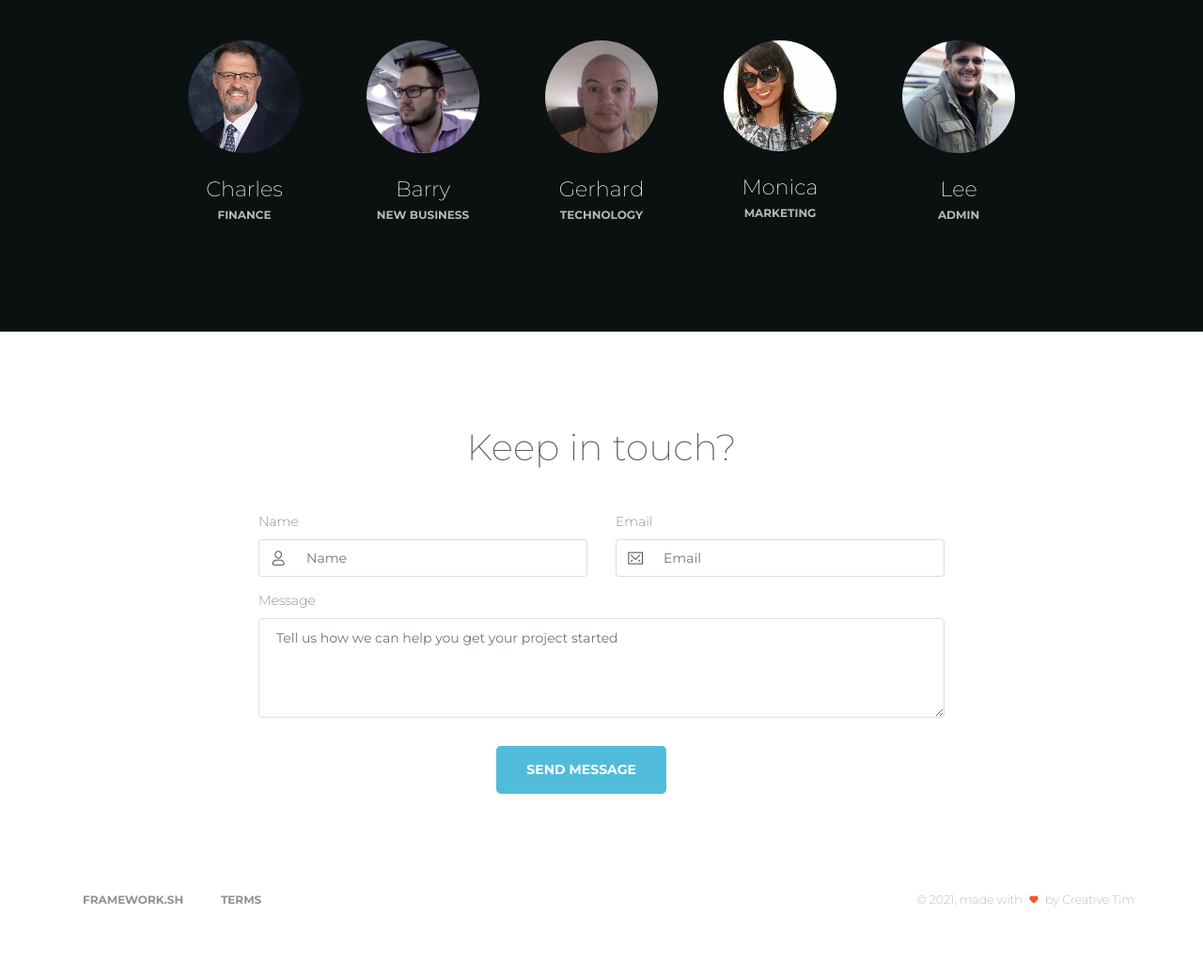
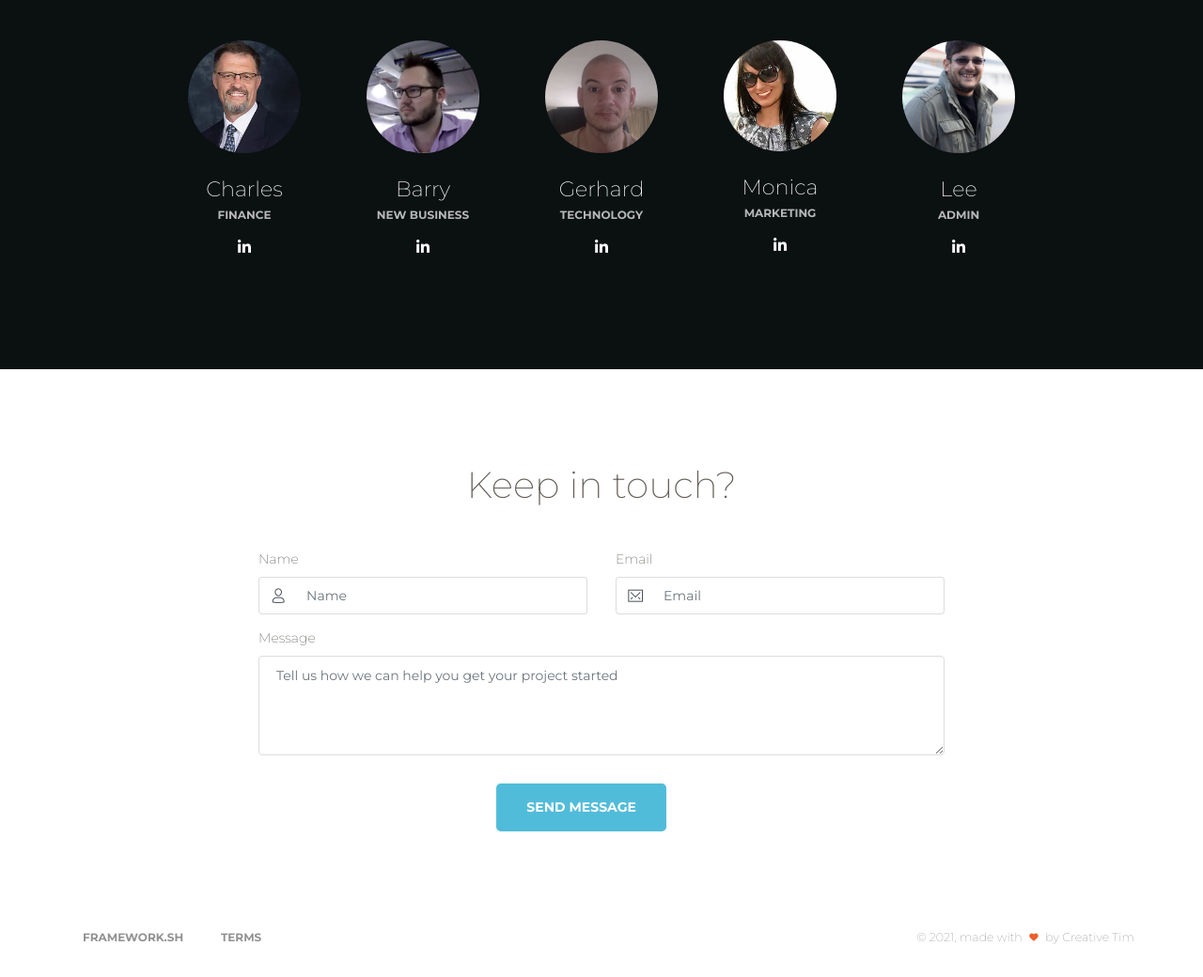
Before and after one commit to ZAScubapetey/framework, a website: page index.html in a window 1280 px wide. Shown: the part 1830-2870 px from the top of the page at 94% size. Before the commit the page ends 2830 px from the top, so only its background shows below. Drawn offline with Linux system fonts and the light colour scheme; some packages are replaced by stand-ins of ours.

Commit message:
added linkedin back in

```diff
--- a/index.html
+++ b/index.html
@@ -149,7 +149,9 @@ The above copyright notice and this permission notice shall be included in all c
                     <h4 class="card-title">Charles</h4>
                     <h6 class="card-category">Finance</h6>
                   </div>
-
+                  <div class="card-footer text-center">
+                    <a href="https://www.linkedin.com/in/charles-badenhorst-6864bb96/" target="_blank" class="btn btn-link btn-just-icon btn-neutral"><i class="fa fa-linkedin"></i></a>
+                  </div>
               </div>
             </div>
           </div>
@@ -164,7 +166,9 @@ The above copyright notice and this permission notice shall be included in all c
                     <h4 class="card-title">Barry</h4>
                     <h6 class="card-category">New Business</h6>
                   </div>
-
+                  <div class="card-footer text-center">
+                    <a href="https://www.linkedin.com/in/barrygreyvenstein4b175121/" target="_blank" class="btn btn-link btn-just-icon btn-neutral"><i class="fa fa-linkedin"></i></a>
+                  </div>
               </div>
             </div>
           </div>
@@ -179,7 +183,9 @@ The above copyright notice and this permission notice shall be included in all c
                     <h4 class="card-title">Gerhard</h4>
                     <h6 class="card-category">Technology</h6>
                   </div>
-
+                  <div class="card-footer text-center">
+                    <a href="#pablo" class="btn btn-link btn-just-icon btn-neutral"><i target="_blank" class="fa fa-linkedin"></i></a>
+                  </div>
               </div>
             </div>
           </div>
@@ -194,7 +200,9 @@ The above copyright notice and this permission notice shall be included in all c
                     <h4 class="card-title">Monica</h4>
                     <h6 class="card-category">Marketing</h6>
                   </div>
-
+                  <div class="card-footer text-center">
+                    <a href="https://www.linkedin.com/in/monica-l-supra-9b916261/" target="_blank" class="btn btn-link btn-just-icon btn-neutral"><i class="fa fa-linkedin"></i></a>
+                  </div>
               </div>
             </div>
           </div>
@@ -210,7 +218,9 @@ The above copyright notice and this permission notice shall be included in all c
                     <h4 class="card-title">Lee</h4>
                     <h6 class="card-category">Admin</h6>
                   </div>
-
+                  <div class="card-footer text-center">
+                    <a href="https://www.linkedin.com/in/lee-bezuidenhout-8697b165/" target="_blank" class="btn btn-link btn-just-icon btn-neutral"><i class="fa fa-linkedin"></i></a>
+                  </div>
               </div>
             </div>
           </div>
```
Also changed, not shown: terms.html (+1 -1 lines).
